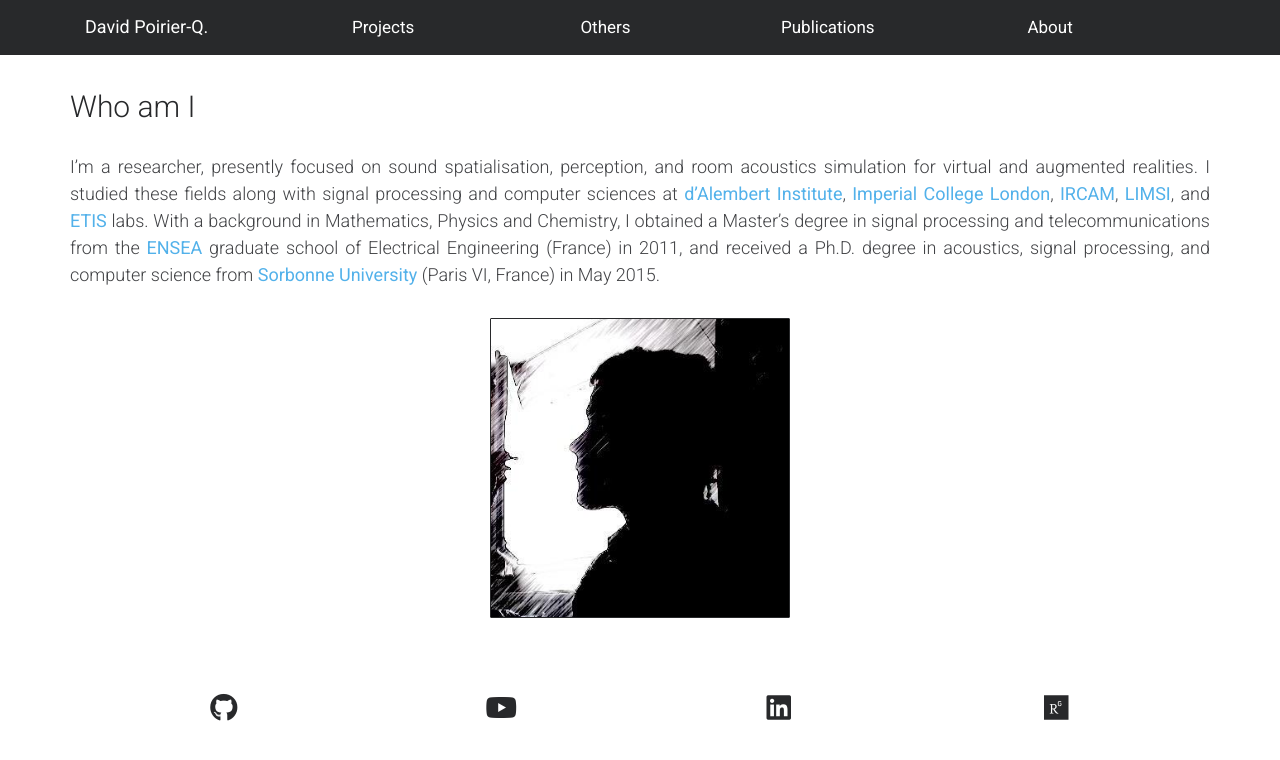
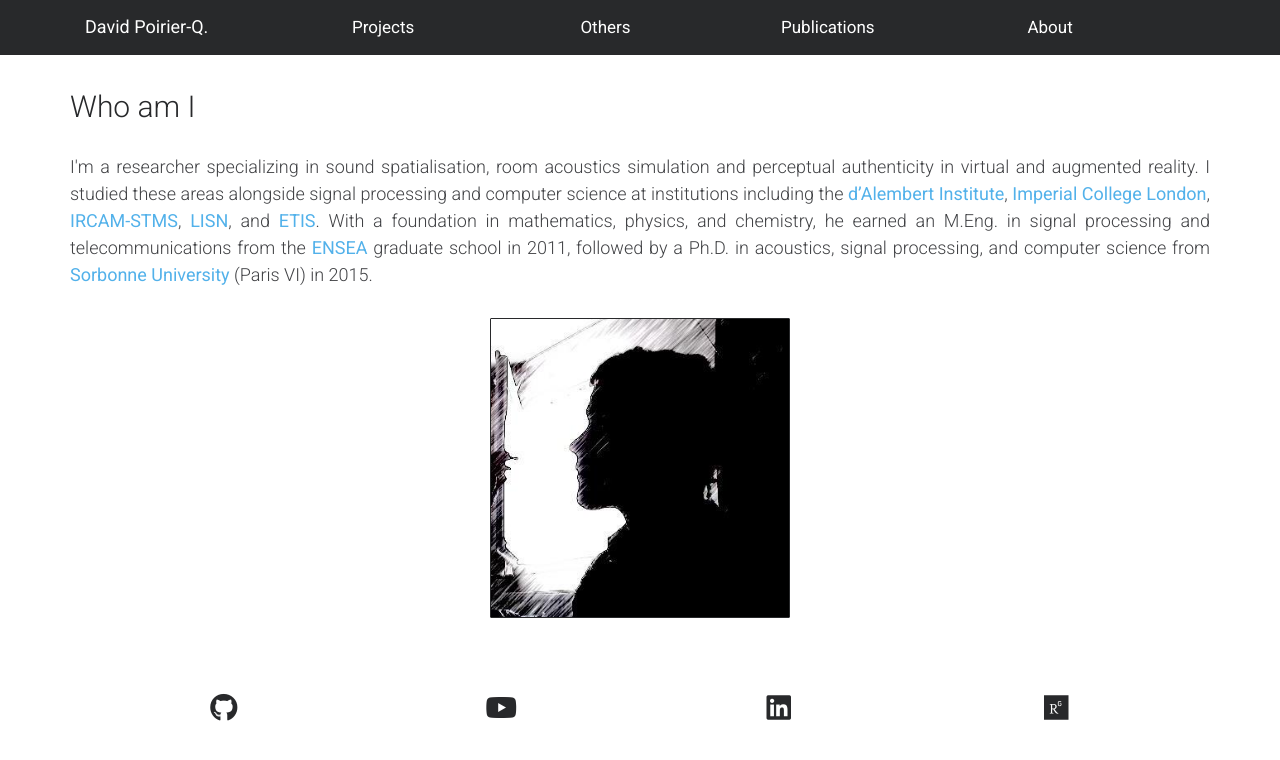
Before and after one commit to PyrApple/pyrapple.github.io, a Jekyll site: the page built from pages/who-am-i.html, in a window 1280 px wide. Shown: the top 760 px of the page. Built offline with Jekyll 4.4.1, drawn with Linux system fonts in a browser that asks for light colours; nearby versions of some CDN libraries.

Commit message:
update cv, hide unfinished pages, changed bio

```diff
--- a/_includes/nav-bar.html
+++ b/_includes/nav-bar.html
@@ -34,12 +34,12 @@
                         <li><a class="navbar-link" href="{{ site.baseurl }}/pages/louvre.html">Louvre</a></li>
                         <li><a class="navbar-link" href="{{ site.baseurl }}/pages/oculus-project.html">Oculus Project</a></li>
                         <li><a class="navbar-link" href="{{ site.baseurl }}/pages/phd-thesis.html">PhD</a></li>
-                        <li><a class="navbar-link" href="{{ site.baseurl }}/pages/phend.html">Phend</a></li>
+                        <!-- <li><a class="navbar-link" href="{{ site.baseurl }}/pages/phend.html">Phend</a></li> -->
                         <li><a class="navbar-link" href="{{ site.baseurl }}/pages/rasputin.html">Rasputin</a></li>
                         <li><a class="navbar-link" href="{{ site.baseurl }}/pages/roomz.html">RoomZ</a></li>
                         <li><a class="navbar-link" href="{{ site.baseurl }}/pages/scale-models.html">Scale Models</a></li>
                         <li><a class="navbar-link" href="{{ site.baseurl }}/pages/small-devs.html">Small Devs</a></li>
-                        <li><a class="navbar-link" href="{{ site.baseurl }}/pages/sonicom.html">Sonicom</a></li>
+                        <!-- <li><a class="navbar-link" href="{{ site.baseurl }}/pages/sonicom.html">Sonicom</a></li> -->
                         <li><a class="navbar-link" href="{{ site.baseurl }}/pages/soundscape-interaction.html">SoundScape Interaction</a></li>
                         <li><a class="navbar-link" href="{{ site.baseurl }}/pages/square.html">Square</a></li>
                         <li><a class="navbar-link" href="{{ site.baseurl }}/pages/tout-un-monde.html">Tout un Monde</a></li>
--- a/index.html
+++ b/index.html
@@ -24,6 +24,7 @@
 
                 {% for page in sortedPages %}
                 {% if page.thumbnail %}
+                {% unless page.hidden %}
 
                 <div class="col-12 col-xs-6 col-sm-6 col-md-4 col-lg-4 col-xl-2 card">
                 <a href="{{ page.url | prepend: site.baseurl }}" class="index-anchor">
@@ -45,6 +46,7 @@
 
                 </div>
 
+                {% endunless %}
                 {% endif %}
                 {% endfor %}
 
--- a/pages/cv.html
+++ b/pages/cv.html
@@ -5,5 +5,5 @@
 <h2 class="text-left"> Curriculum Vitae </h2>
 
 <div class="embed-responsive embed-responsive-210by297 col-xs-12">
-  <embed src="{{ site.baseurl }}/img/about_cv_dpq_2019_eng.pdf" />
+  <embed src="{{ site.baseurl }}/img/about-cv.pdf" />
 </div>
--- a/pages/phend.html
+++ b/pages/phend.html
@@ -3,6 +3,7 @@
 title: Phend
 description: Archeoacoustics reconstruction and investigations in VR.
 thumbnail: ph-thumbnail.jpg
+hidden: true
 ---
 
 <h2> Phend (2020 - WIP)</h2>
--- a/pages/sonicom.html
+++ b/pages/sonicom.html
@@ -3,6 +3,7 @@
 title: Sonicom
 description: Studying social interactions in AR/VR.
 thumbnail: so-thumbnail.jpg
+hidden: true
 ---
 
 <h2> Sonicom (2021 - WIP)</h2>
--- a/pages/who-am-i.html
+++ b/pages/who-am-i.html
@@ -5,7 +5,7 @@
 <h2 class="text-left"> Who am I </h2>
 
 <p>
-	I’m a researcher, presently focused on sound spatialisation, perception, and room acoustics simulation for virtual and augmented realities. I studied these fields along with signal processing and computer sciences at <a href="http://www.dalembert.upmc.fr/">d’Alembert Institute</a>, <a href="http://www.imperial.ac.uk/design-engineering/">Imperial College London</a>, <a href="https://www.ircam.fr/">IRCAM</a>, <a href="https://www.limsi.fr/en/">LIMSI</a>, and <a href="https://www.etis-lab.fr/">ETIS</a> labs. With a background in Mathematics, Physics and Chemistry, I obtained a Master’s degree in signal processing and telecommunications from the <a href="https://www.ensea.fr/en">ENSEA</a> graduate school of Electrical Engineering (France) in 2011, and received a Ph.D. degree in acoustics, signal processing, and computer science from <a href="http://www.sorbonne-universite.fr/en">Sorbonne University</a> (Paris VI, France) in May 2015.
+	I'm a researcher specializing in sound spatialisation, room acoustics simulation and perceptual authenticity in virtual and augmented reality. I studied these areas alongside signal processing and computer science at institutions including the <a href="http://www.dalembert.upmc.fr/">d’Alembert Institute</a>, <a href="http://www.imperial.ac.uk/design-engineering/">Imperial College London</a>, <a href="https://www.ircam.fr/recherche/lunite-mixte-de-recherche-stms">IRCAM-STMS</a>, <a href="https://www.lisn.upsaclay.fr/?lang=en">LISN</a>, and <a href="https://www.etis-lab.fr/">ETIS</a>. With a foundation in mathematics, physics, and chemistry, he earned an M.Eng. in signal processing and telecommunications from the <a href="https://www.ensea.fr/en">ENSEA</a> graduate school in 2011, followed by a Ph.D. in acoustics, signal processing, and computer science from <a href="http://www.sorbonne-universite.fr/en">Sorbonne University</a> (Paris VI) in 2015.
 </p>
 
-<img class="img-responsive" style="max-width:300px;" src="{{ site.baseurl }}/img/about_avatar_photo.jpg" alt="">
+<img class="img-responsive" style="max-width:300px;" src="{{ site.baseurl }}/img/about-avatar.jpg" alt="">
```
Also changed, not shown: img/about-avatar.jpg (renamed from img/about_avatar_photo.jpg), 2 other files.
